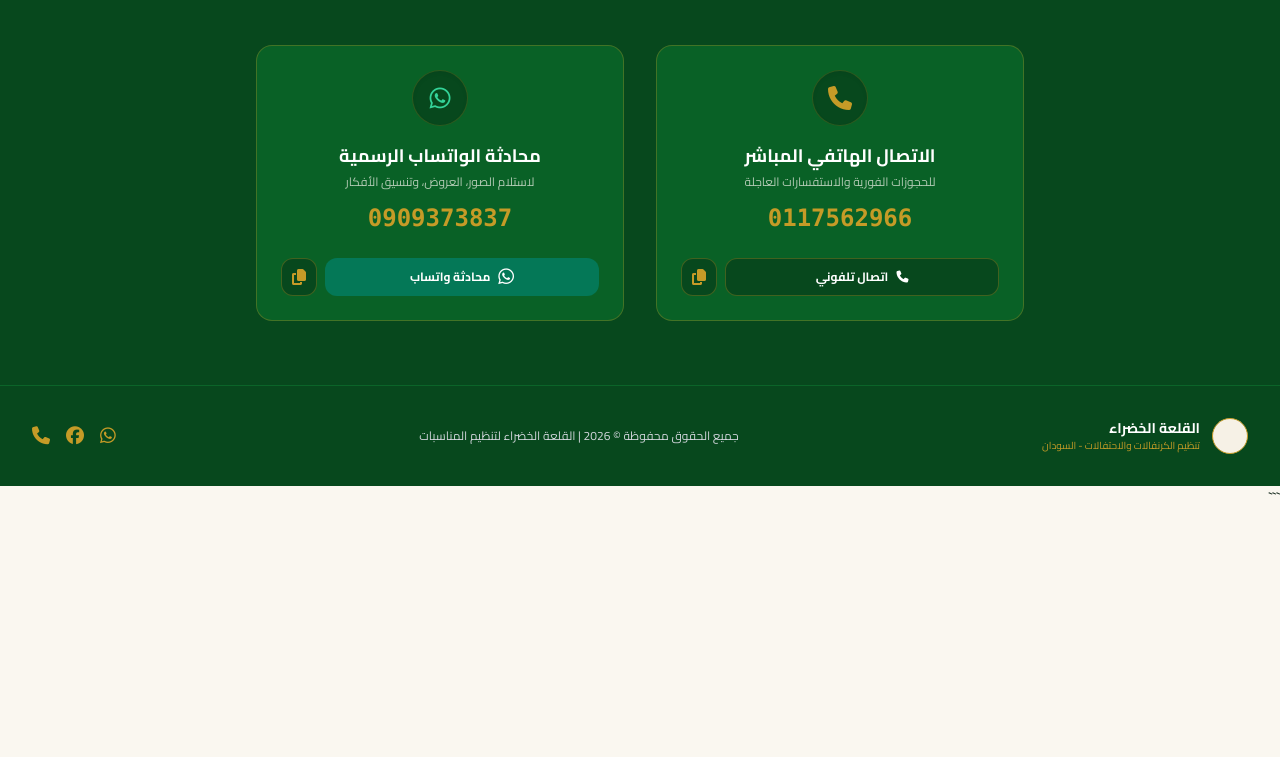
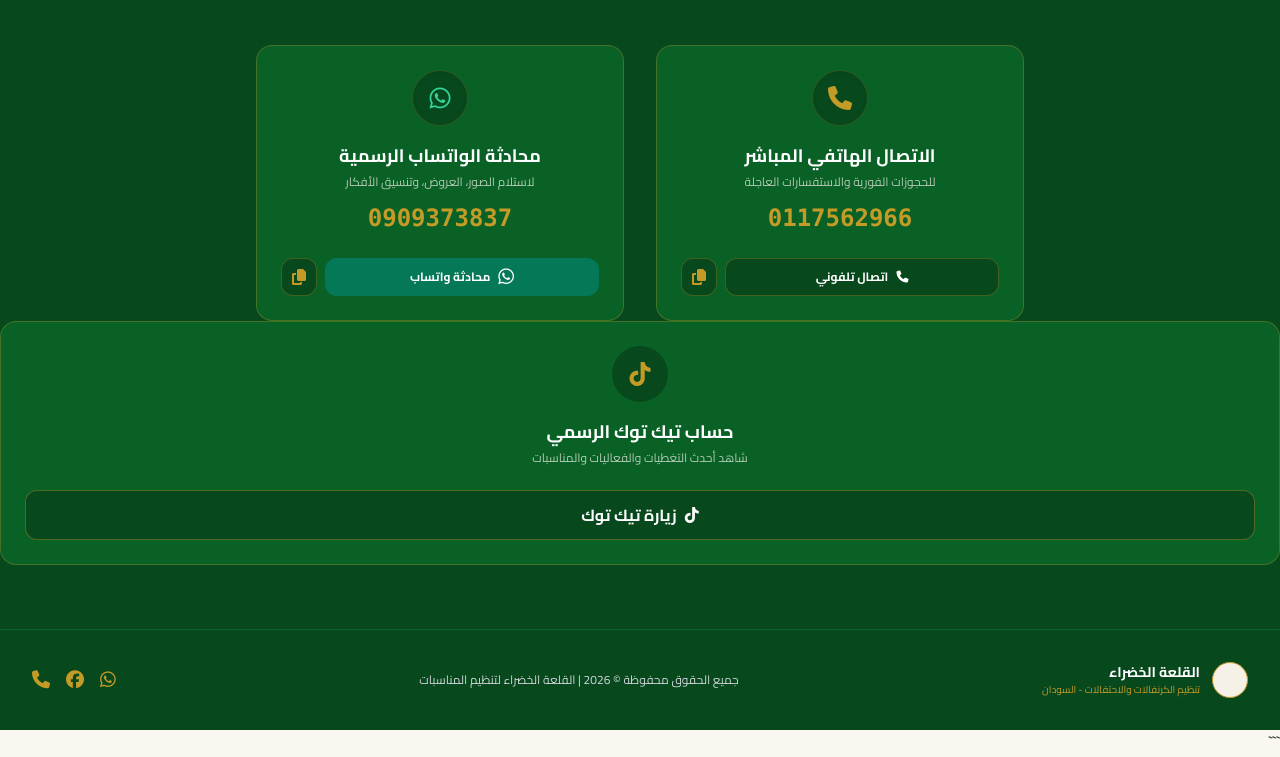
Before and after one commit to ag207350-sudo/al-qalaa-alkhadraa, a plain HTML site: page index.html in a window 1280 px wide. Shown: the part 5822-6579 px from the top of the page. Before the commit the page ends 6335 px from the top, so only its background shows below. Drawn offline with nearby package versions, Linux system fonts and the light colour scheme.

Commit message:
Add TikTok contact section to index.html
Added TikTok contact section with link and styling.

```diff
--- a/index.html
+++ b/index.html
@@ -1033,7 +1033,23 @@
 
                 </div>
 
-            </div>
+            </div><!-- TikTok Contact -->
+<div class="bg-brandGreen/90 rounded-2xl p-6 border border-brandGold/30 text-center flex flex-col items-center justify-between gap-4">
+  <div class="w-14 h-14 rounded-full bg-brandGreen-deep text-brandGold flex items-center justify-center">
+    <i class="fa-brands fa-tiktok text-2xl"></i>
+  </div>
+  <div>
+    <h3 class="font-bold text-lg text-white">حساب تيك توك الرسمي</h3>
+    <p class="text-xs text-brandCream-light/70 mt-1">شاهد أحدث التغطيات والفعاليات والمناسبات</p>
+  </div>
+  <div class="flex items-center gap-2 w-full pt-2">
+    <a href="https://www.tiktok.com/@greencastle33" target="_blank" rel="noopener noreferrer" class="flex-1 bg-brandGreen-deep hover:bg-brandGreen text-white font-bold py-3 px-4 rounded-xl border border-brandGold/40 transition flex items-center justify-center gap-2">
+      <i class="fa-brands fa-tiktok"></i>
+      <span>زيارة تيك توك</span>
+    </a>
+  </div>
+</div>
+
         </section>
 
     </main>
```
